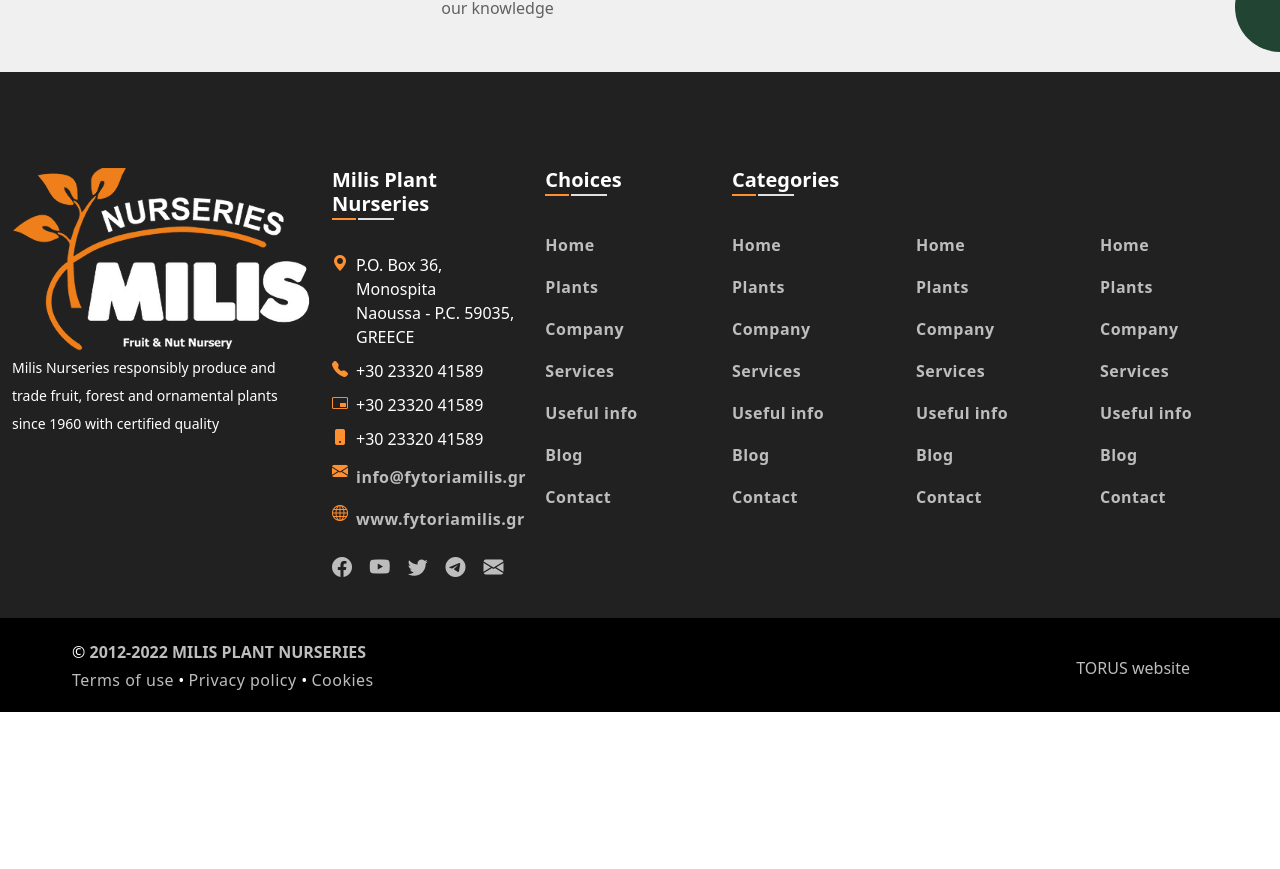
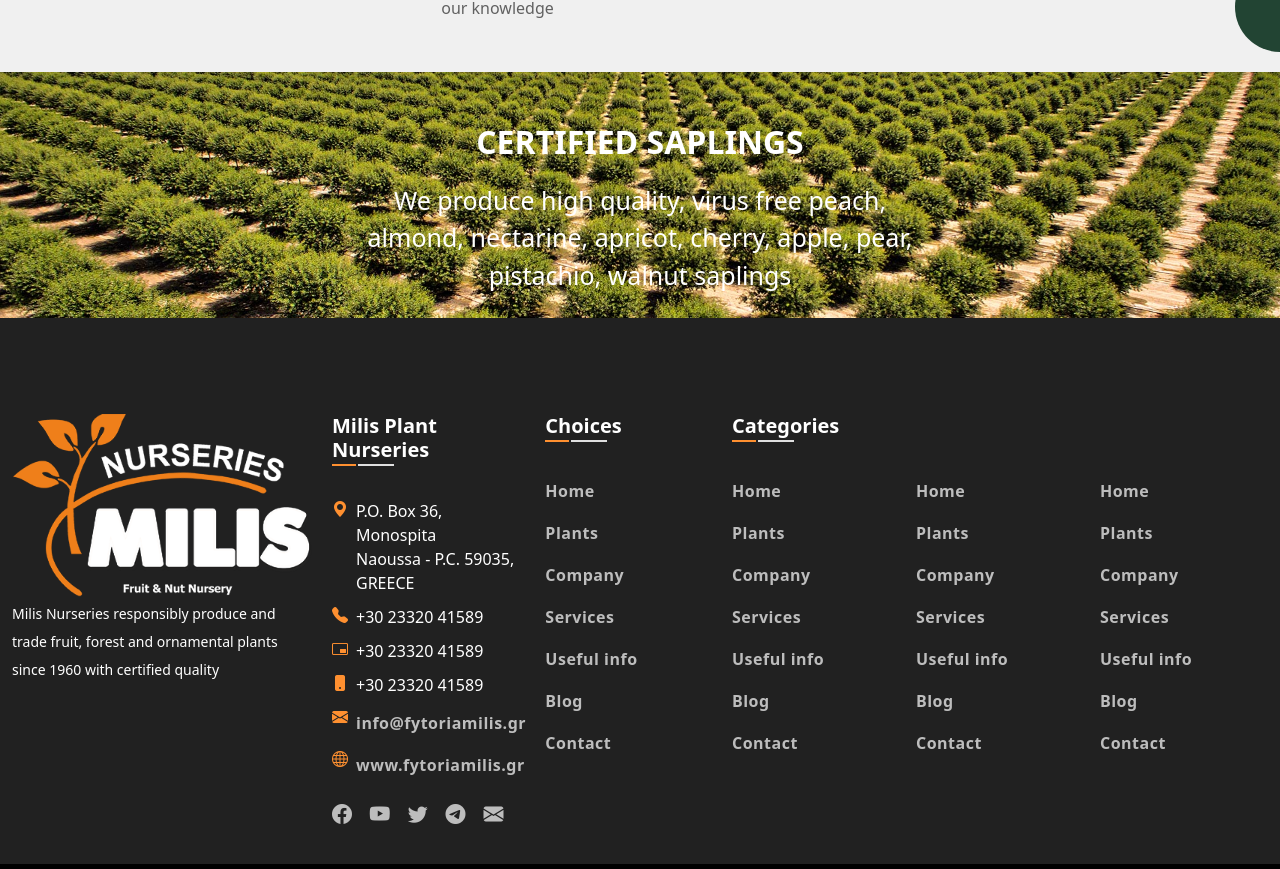
Before and after one commit to aslanliIbrahim/Nurseries.com, a plain HTML site: page index.html in a window 1280 px wide. Shown: the part 2843-3712 px from the top of the page. Before the commit the page ends 3555 px from the top, so only its background shows below. Drawn offline with nearby package versions, Linux system fonts and the light colour scheme.

Commit message:
section five 50% complated

```diff
--- a/index.html
+++ b/index.html
@@ -576,7 +576,18 @@
         <section id="main-five">
             <div class="container">
                 <div class="row">
-
+                    <div class="col-12 main-five-title">
+                        <h2>
+                            <strong>
+                                <span>CERTIFIED</span>
+                                SAPLINGS
+                            </strong>
+                        </h2>
+                        <p>
+                            We produce high quality, virus free peach, almond, nectarine, apricot, cherry, apple, pear,
+                            pistachio, walnut saplings
+                        </p>
+                    </div>
                 </div>
             </div>
         </section>
--- a/src/scss/_main.scss
+++ b/src/scss/_main.scss
@@ -748,7 +748,46 @@
         }
     }
     #main-five{
+        // border: 2px solid red;
+        background-image: url("../img/main-image/fytoriamilis-02.jpg");
+        background-position: center;
+        background-repeat: no-repeat;
+        background-size: cover;
+        background-attachment: fixed;
+        .main-five-title{
+            // border: 2px solid red;
+            margin-top: 30px;
+            padding-top: 20px;
+            @include flexible(
+                flex,
+                center,
+                center,
+                column
+            );
+            h2{
+                letter-spacing: 0px;
+                text-align: center;
+                @include textFont(
+                    $f_color:$white,
+                    // $text_weight:300,
+                    $f_size:32px,
+                    $line_height:40px,
+                    $margin:0 0 20px 0
+                );
+            }
+            p{
+                @include textFont(
+                    $margin:0 0 24px 0,
+                    $padding:0,
+                    $f_color:$white,
+                    $text_weight:400,
+                    $f_size:25px
 
+                );
+                text-align: center;
+                width: 50%;
+            }
+        }
     }
 }
 
```
Also changed, not shown: src/img/main-image/fytoriamilis-02.jpg (added), src/scss/styles.css, 1 other file.
